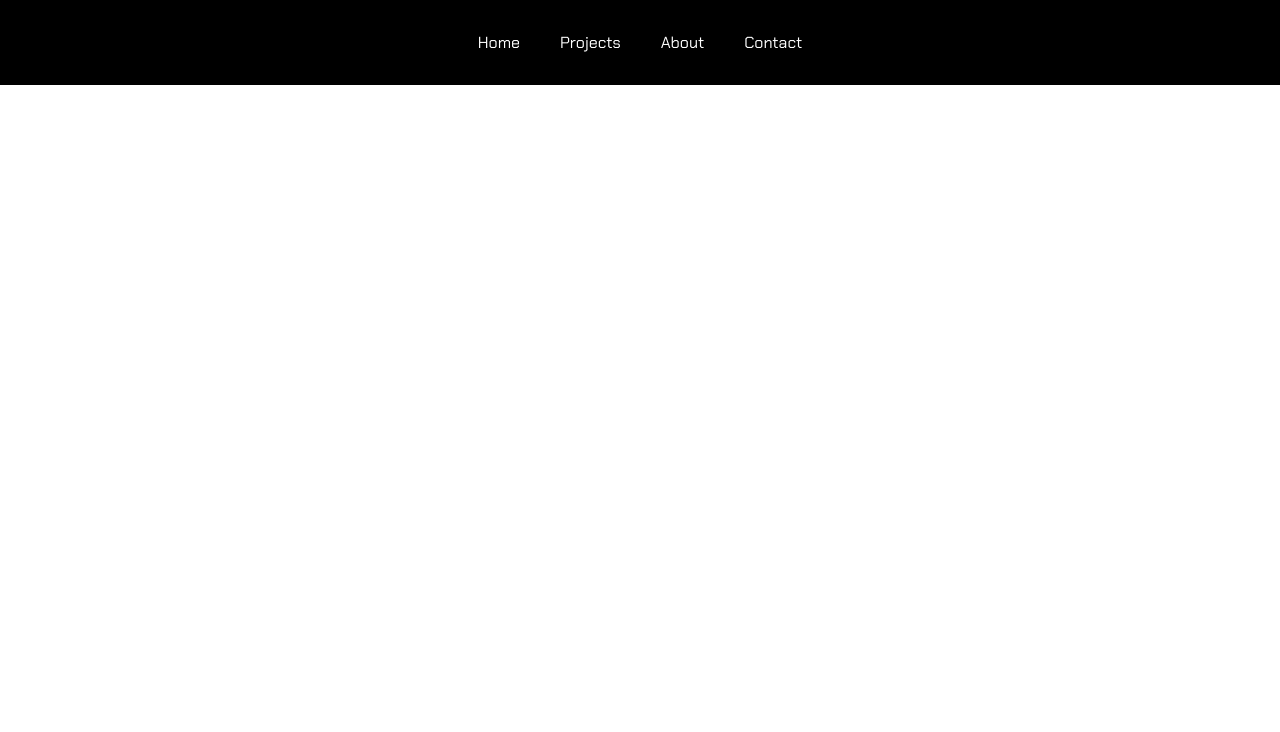
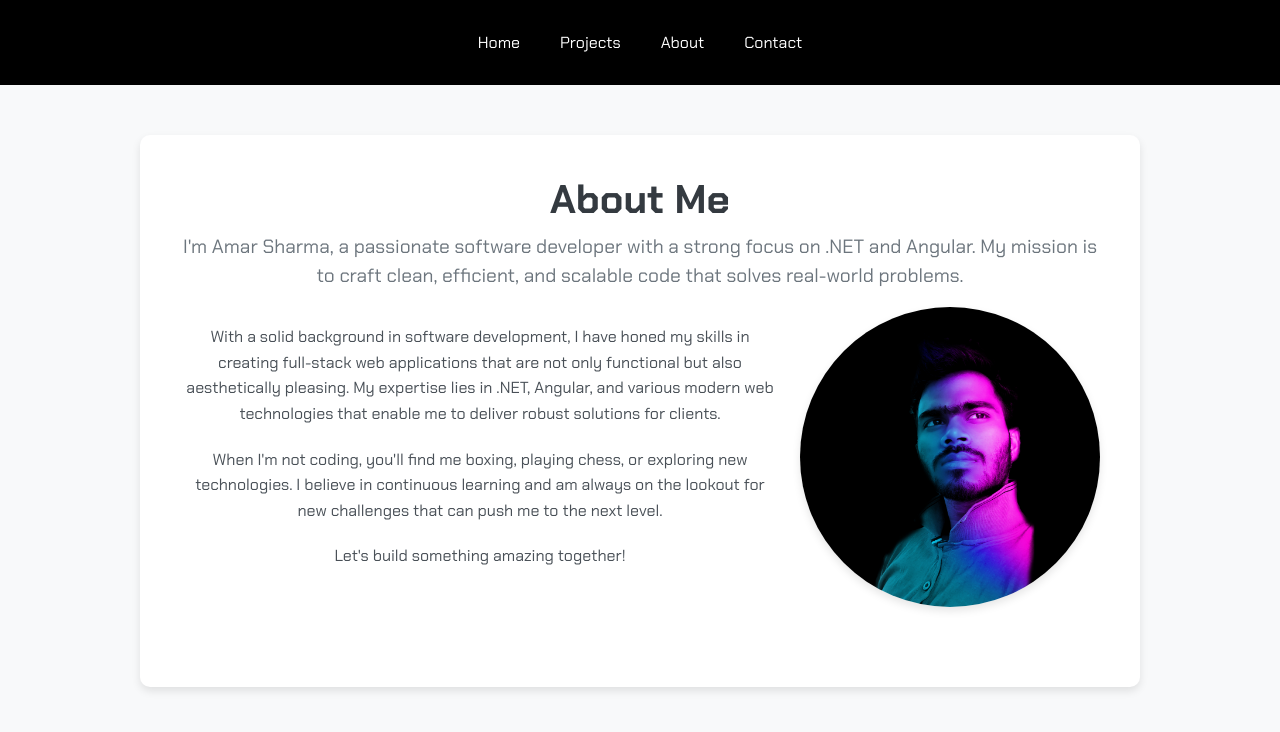
Before and after one commit to innocentamar/amar-portfolio, an Angular app: page /about in a window 1280 px wide. Before the commit this address led to /. Shown: the top 732 px of the page. Built offline with nearby package versions, Linux system fonts and the light colour scheme.

Commit message:
Deploy About Us Page

```diff
--- a/src/app/app-routing.module.ts
+++ b/src/app/app-routing.module.ts
@@ -1,9 +1,11 @@
 import { NgModule } from '@angular/core';
 import { RouterModule, Routes } from '@angular/router';
 import { HomeComponent } from './pages/home/home.component';
+import { AboutComponent } from './pages/about/about.component';
 
 const routes: Routes = [
   { path: '', component: HomeComponent },
+  { path: 'about', component: AboutComponent },
 ];
 
 @NgModule({
--- a/src/app/app.module.ts
+++ b/src/app/app.module.ts
@@ -5,12 +5,14 @@ import { AppRoutingModule } from './app-routing.module';
 import { AppComponent } from './app.component';
 import { HomeComponent } from './pages/home/home.component';
 import { NavComponent } from './pages/nav/nav.component';
+import { AboutComponent } from './pages/about/about.component';
 
 @NgModule({
   declarations: [
     AppComponent,
     HomeComponent,
-    NavComponent
+    NavComponent,
+    AboutComponent
   ],
   imports: [
     BrowserModule,
--- /dev/null
+++ b/src/app/pages/about/about.component.css
@@ -0,0 +1,79 @@
+.about-container {
+    display: flex;
+    justify-content: center;
+    align-items: center;
+    background-color: #f8f9fa;
+    padding: 50px 0;
+  }
+
+  .about-section {
+    background-color: #fff;
+    box-shadow: 0 4px 8px rgba(0, 0, 0, 0.1);
+    border-radius: 10px;
+    max-width: 1000px;
+    padding: 40px;
+  }
+
+  .content-wrapper {
+    text-align: center;
+    margin-bottom: 40px;
+  }
+
+  .section-title {
+    font-size: 2.5rem;
+    color: #343a40;
+    font-weight: 700;
+  }
+
+  .section-subtitle {
+    font-size: 1.2rem;
+    color: #6c757d;
+    margin-top: 10px;
+  }
+
+  .about-content {
+    display: flex;
+    align-items: center;
+    justify-content: space-between;
+    flex-wrap: wrap;
+  }
+
+  .about-text {
+    flex: 1;
+    font-size: 1rem;
+    color: #495057;
+    padding-right: 20px;
+  }
+
+  .about-text p {
+    margin-bottom: 20px;
+    line-height: 1.6;
+  }
+
+  .about-image {
+    flex: 0.5;
+    display: flex;
+    justify-content: center;
+  }
+
+  .profile-img {
+    max-width: 100%;
+    border-radius: 50%;
+    box-shadow: 0 4px 8px rgba(0, 0, 0, 0.1);
+  }
+
+  @media (max-width: 768px) {
+    .about-content {
+      flex-direction: column;
+      align-items: center;
+    }
+
+    .about-text {
+      padding-right: 0;
+      text-align: center;
+    }
+
+    .about-image {
+      margin-top: 30px;
+    }
+  }
--- /dev/null
+++ b/src/app/pages/about/about.component.html
@@ -0,0 +1,31 @@
+<div class="about-container">
+    <section class="about-section">
+      <div class="content-wrapper">
+        <h2 class="section-title">About Me</h2>
+        <p class="section-subtitle">
+          I'm Amar Sharma, a passionate software developer with a strong focus on .NET and Angular.
+          My mission is to craft clean, efficient, and scalable code that solves real-world problems.
+        </p>
+
+        <div class="about-content">
+          <div class="about-text">
+            <p>
+              With a solid background in software development, I have honed my skills in creating full-stack web applications
+              that are not only functional but also aesthetically pleasing. My expertise lies in .NET, Angular, and various modern
+              web technologies that enable me to deliver robust solutions for clients.
+            </p>
+            <p>
+              When I'm not coding, you'll find me boxing, playing chess, or exploring new technologies. I believe in continuous
+              learning and am always on the lookout for new challenges that can push me to the next level.
+            </p>
+            <p>
+              Let's build something amazing together!
+            </p>
+          </div>
+          <div class="about-image">
+            <img src="assets/Amar-image.jpg" alt="Amar Sharma" class="profile-img">
+          </div>
+        </div>
+      </div>
+    </section>
+  </div>
--- /dev/null
+++ b/src/app/pages/about/about.component.ts
@@ -0,0 +1,15 @@
+import { Component, OnInit } from '@angular/core';
+
+@Component({
+  selector: 'app-about',
+  templateUrl: './about.component.html',
+  styleUrls: ['./about.component.css']
+})
+export class AboutComponent implements OnInit {
+
+  constructor() { }
+
+  ngOnInit(): void {
+  }
+
+}
--- a/src/app/pages/home/home.component.css
+++ b/src/app/pages/home/home.component.css
@@ -59,7 +59,7 @@ body {
   overflow: hidden;
   animation: typing 4s steps(100, end), blink 0.75s step-end infinite;
   font-family: 'Chakra Petch', serif; /* Apply the unique font */
-  font-weight: 500; /* Adjust weight as needed */
+  font-weight: 300; /* Adjust weight as needed */
   color: #fff; /* Ensure text is visible */
 }
 
--- a/src/app/pages/nav/nav.component.html
+++ b/src/app/pages/nav/nav.component.html
@@ -18,7 +18,7 @@
           <a class="nav-link" href="#">Projects</a>
         </li>
         <li class="nav-item">
-          <a class="nav-link" href="#">About</a>
+          <a class="nav-link" routerLink="/about">About</a>
         </li>
         <li class="nav-item">
           <a class="nav-link" href="#">Contact</a>
```
Also changed, not shown: 4 other files (tests, documents, lock files or other folders).
